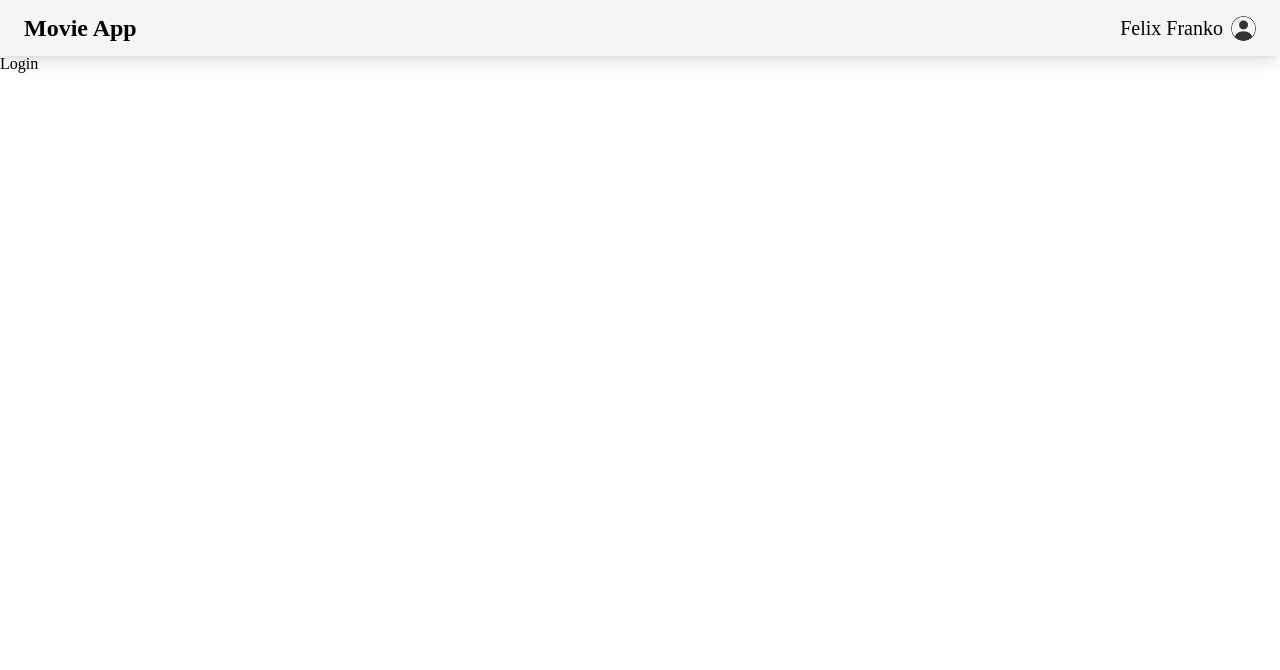
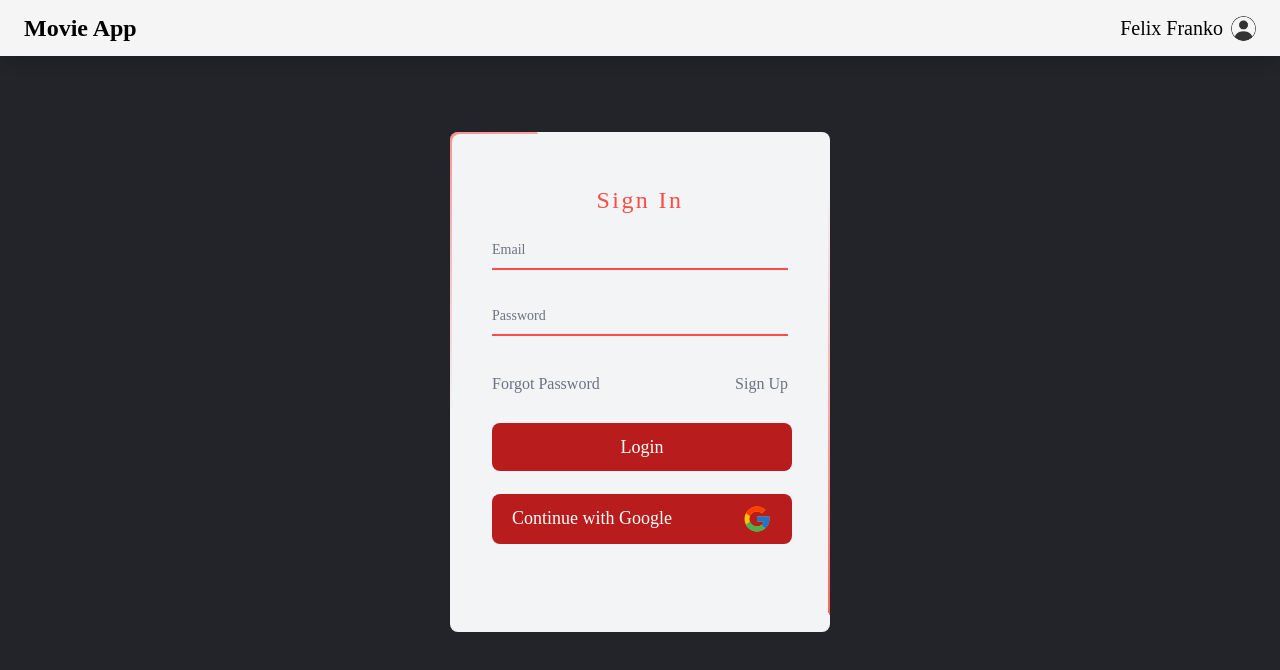
Before and after one commit to Bskasan/React_Practises, a React (Create React App) app in the folder rc17_movie-app/: page /login in a window 1280 px wide. Shown: the top 670 px of the page. Built offline with nearby package versions, Linux system fonts and the light colour scheme; the HTML template or start-up script is replaced by a standard one; what tw-elements would draw is missing.

Commit message:
login page done with firebase

```diff
--- a/rc17_movie-app/src/context/AuthContext.js
+++ b/rc17_movie-app/src/context/AuthContext.js
@@ -1,6 +1,10 @@
 import React, { Children, createContext } from "react";
 import { auth } from "../auth/firebase";
-import { createUserWithEmailAndPassword } from "firebase/auth";
+import {
+  createUserWithEmailAndPassword,
+  signInWithEmailAndPassword,
+} from "firebase/auth";
+import { useNavigate } from "react-router-dom";
 
 //? export const {Provider} = createContext();
 export const AuthContext = createContext();
@@ -9,6 +13,9 @@ export const AuthContext = createContext();
 // export const useAuthContext = () => {
 //     return useContext(AuthContext);
 //   };
+
+const AuthContextProvider = ({ children }) => {
+  const navigate = useNavigate();
 
   const createUser = async (email, password) => {
     try {
@@ -25,8 +32,21 @@ const createUser = async (email, password) => {
     }
   };
 
-const AuthContextProvider = ({ children }) => {
-  const values = { currentUser: { displayName: "felix franko" } };
+  const signIn = async (email, password) => {
+    try {
+      await signInWithEmailAndPassword(auth, email, password);
+      navigate("/");
+    } catch (error) {
+      console.log(error);
+    }
+  };
+
+  const values = {
+    createUser,
+    signIn,
+    currentUser: { displayName: "felix franko" },
+  };
+
   return <AuthContext.Provider value={values}>{children}</AuthContext.Provider>;
 };
 
--- a/rc17_movie-app/src/index.js
+++ b/rc17_movie-app/src/index.js
@@ -4,6 +4,11 @@ import "./index.css";
 import App from "./App";
 import "react-toastify/dist/ReactToastify.css";
 import "tw-elements";
+import { BrowserRouter } from "react-router-dom";
 
 const root = ReactDOM.createRoot(document.getElementById("root"));
-root.render(<App />);
+root.render(
+  <BrowserRouter>
+    <App />
+  </BrowserRouter>
+);
--- a/rc17_movie-app/src/pages/Login.jsx
+++ b/rc17_movie-app/src/pages/Login.jsx
@@ -1,7 +1,76 @@
-import React from "react";
+import React, { useContext, useState } from "react";
+import { Link } from "react-router-dom";
+import GoogleIcon from "../assets/icons/GoogleIcon";
+import { AuthContext } from "../context/AuthContext";
 
 const Login = () => {
-  return <div>Login</div>;
+  const [email, setEmail] = useState("");
+  const [password, setPassword] = useState("");
+  const { signIn } = useContext(AuthContext);
+
+  const handleSubmit = (e) => {
+    e.preventDefault();
+    signIn(email, password);
+  };
+
+  return (
+    <div className="overflow-hidden flex-1 h-screen justify-center items-center bg-[#23242a]">
+      <div className={`form-container mt-[10vh] w-[380px] h-[500px]`}>
+        <form onSubmit={handleSubmit}>
+          <h2 className="text-red-main text-2xl font-[500] text-center tracking-[0.1em] mb-3">
+            Sign In
+          </h2>
+          <div className="relative z-0 w-full mb-6 group">
+            <input
+              name="floating_email"
+              type="email"
+              className="peer"
+              placeholder=" "
+              required
+              onChange={(e) => setEmail(e.target.value)}
+            />
+            <label htmlFor="floating_email">Email</label>
+          </div>
+          <div className="relative z-0 w-full mb-6 group">
+            <input
+              name="floating_password"
+              type="password"
+              className="peer"
+              placeholder=" "
+              required
+              onChange={(e) => setPassword(e.target.value)}
+            />
+            <label htmlFor="floating_password">Password</label>
+          </div>
+          <div className="flex justify-between">
+            <span
+
+              className="py-3 font-[0.75em] cursor-pointer decoration-none text-gray-500 hover:text-[#ff4b45]"
+            >
+              Forgot Password
+            </span>
+            <Link
+              className="py-3 font-[0.75em] cursor-pointer decoration-none text-gray-500 hover:text-[#ff4b45]"
+              to="/register"
+            >
+              Sign Up
+            </Link>
+          </div>
+          <button className="btn-danger" type="submit">
+            Login
+          </button>
+          <button
+            className="flex justify-between text-center btn-danger"
+            type="button"
+
+          >
+            Continue with Google
+            <GoogleIcon color="currentColor" />
+          </button>
+        </form>
+      </div>
+    </div>
+  );
 };
 
 export default Login;
--- a/rc17_movie-app/src/router/AppRouter.jsx
+++ b/rc17_movie-app/src/router/AppRouter.jsx
@@ -8,7 +8,7 @@ import MovieDetail from "../pages/MovieDetail";
 
 const AppRouter = () => {
   return (
-    <BrowserRouter>
+    <>
       <Navbar />
       <Routes>
         <Route path="/" element={<Main />} />
@@ -16,7 +16,7 @@ const AppRouter = () => {
         <Route path="/register" element={<Register />} />
         <Route path="/details/:id" element={<MovieDetail />} />
       </Routes>
-    </BrowserRouter>
+    </>
   );
 };
 
```
Also changed, not shown: rc17_movie-app/src/pages/Register.jsx (+12 -0 lines). Lines whose indentation alone changed are shown as unchanged.
